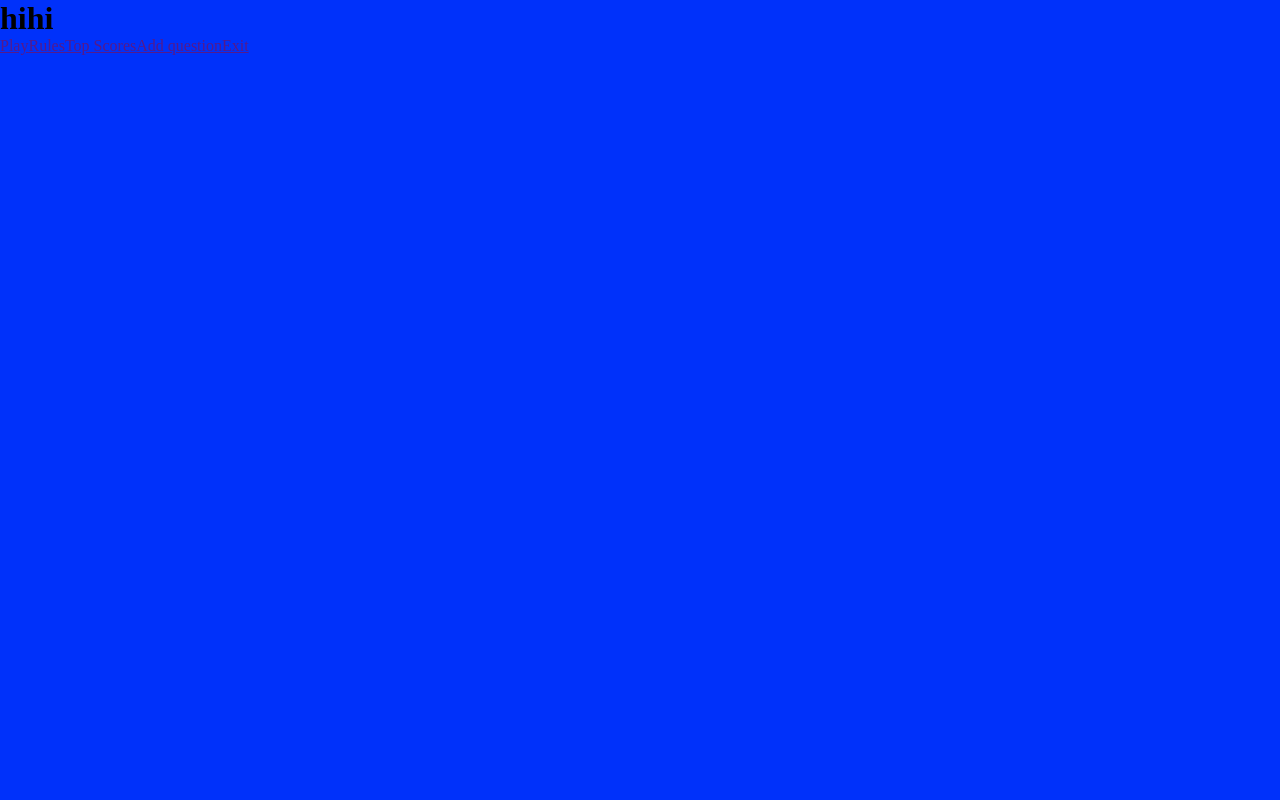
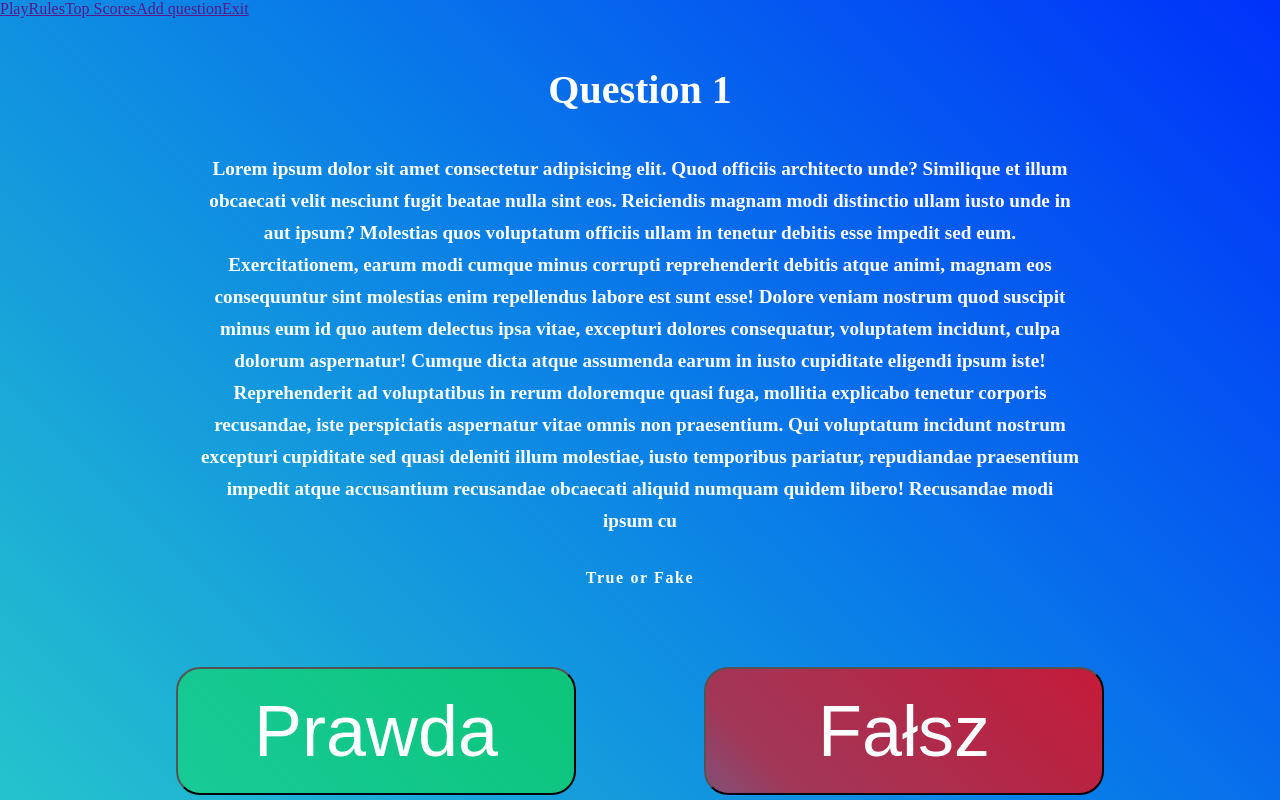
Before and after one commit to team-prstmw/hackaton-FE, a React (Create React App) app: page / in a window 1280 px wide. Built offline with nearby package versions, Linux system fonts and the light colour scheme; the HTML template or start-up script is replaced by a standard one.

Commit message:
Game view

```diff
--- /dev/null
+++ b/src/pages/GameView/GameView.module.scss
@@ -0,0 +1,65 @@
+.GameView {
+    background: linear-gradient(45deg, rgba(37,195,205,1) 0%, rgba(12,149,226,0.79) 50%, rgba(0,49,250,1) 100%);
+    color: #fff;
+    overflow: hidden;
+    height: 100vh;
+
+    .title{
+        font-size: 2.5rem;
+        padding-top: 3rem;
+        text-align: center;
+        margin-bottom: 2.5rem;
+    }
+
+    .information{
+        text-align: center;
+        padding: 0 200px;
+        margin: 0 auto;
+        font-weight: bold;
+        font-size: 1.2rem;
+        line-height: 2rem;
+        margin-bottom: 2rem;
+    }
+
+    .note{
+        text-align: center;
+        font-size: 1rem;
+        font-weight: bold;
+        letter-spacing: 0.1rem;
+    }
+
+    .buttons{
+        display: flex;
+        justify-content: center;
+        margin-top: 5rem;
+
+        .buttonTrue {
+            background: linear-gradient(45deg, rgba(5,255,0,0.28) 0%, rgba(5,255,0,0.46) 100%);
+            font-size: 4.5rem;
+            margin-right: 8rem;
+            width: 25rem;
+            height: 8rem;
+            border-radius: 1.5rem;
+            color: #fff;
+        }
+
+        .buttonTrue:hover {
+            background: #00ff00af;
+            cursor: pointer;
+        }
+
+        .buttonFalse {
+            background: linear-gradient(225deg, rgba(255,0,0,0.76) 0%, rgba(255,0,0,0.61) 82%, rgba(255,0,0,0.47) 100%);
+            font-size: 4.5rem;
+            width: 25rem;
+            height: 8rem;
+            border-radius: 1.5rem;
+            color: #fff;
+        }
+
+        .buttonFalse:hover {
+            background: #ff0000;
+            cursor: pointer;
+        }
+    }
+}
--- /dev/null
+++ b/src/pages/GameView/GameView.tsx
@@ -0,0 +1,60 @@
+import { useState } from "react";
+import styles from "./GameView.module.scss";
+import { Navbar } from "../../components/Navbar/Navbar";
+import question from "../../question.json";
+
+function GameView() {
+  const questions = question.data;
+  const [questID, setQuestId] = useState<number>(0);
+  const [score, setScore] = useState<number>(0);
+  const [answer, setAnswer] = useState<number | null>(null);
+
+  const handleClickTrue = () => {
+    setQuestId(questID + 1);
+    if (answer === 1) {
+      setScore(score + 1);
+    }
+  };
+
+  const handleClickFalse = () => {
+    setQuestId(questID + 1);
+    if (answer === 0) {
+      setScore(score + 1);
+    }
+  };
+
+  return (
+    <div className={styles.GameView}>
+      <Navbar />
+      <div>
+        {questions.map((quest, id) => {
+          console.log(questions.length);
+          if (questID === id) {
+            if (quest.type !== answer) {
+              setAnswer(quest.type);
+            }
+            return (
+              <div key={id.toString()}>
+                <h1 className={styles.title}>Question {id + 1}</h1>
+                <p className={styles.information}>{quest.question}</p>
+              </div>
+            );
+          }
+        })}
+        <p className={styles.note}>
+          True or Fake
+        </p>
+      </div>
+      <div className={styles.buttons}>
+        <button className={styles.buttonTrue} onClick={handleClickTrue}>
+          Prawda
+        </button>
+        <button className={styles.buttonFalse} onClick={handleClickFalse}>
+          Fałsz
+        </button>
+      </div>
+    </div>
+  );
+}
+
+export default GameView;
--- a/src/pages/HomePage/HomePage.tsx
+++ b/src/pages/HomePage/HomePage.tsx
@@ -1,11 +1,11 @@
 import { Navbar } from "../../components/Navbar/Navbar";
 import styles from "./HomePage.module.scss";
+import GameView from "../GameView/GameView";
 
 export function HomePage() {
   return (
     <div className={styles.homePage}>
-      <h1>hihi</h1>
-      <Navbar />
+      <GameView />
     </div>
   );
 }
--- /dev/null
+++ b/src/question.json
@@ -0,0 +1,21 @@
+{
+  "status": "success",
+  "data": [
+    {
+      "question": "Lorem ipsum dolor sit amet consectetur adipisicing elit. Quod officiis architecto unde? Similique et illum obcaecati velit nesciunt fugit beatae nulla sint eos. Reiciendis magnam modi distinctio ullam iusto unde in aut ipsum? Molestias quos voluptatum officiis ullam in tenetur debitis esse impedit sed eum. Exercitationem, earum modi cumque minus corrupti reprehenderit debitis atque animi, magnam eos consequuntur sint molestias enim repellendus labore est sunt esse! Dolore veniam nostrum quod suscipit minus eum id quo autem delectus ipsa vitae, excepturi dolores consequatur, voluptatem incidunt, culpa dolorum aspernatur! Cumque dicta atque assumenda earum in iusto cupiditate eligendi ipsum iste! Reprehenderit ad voluptatibus in rerum doloremque quasi fuga, mollitia explicabo tenetur corporis recusandae, iste perspiciatis aspernatur vitae omnis non praesentium. Qui voluptatum incidunt nostrum excepturi cupiditate sed quasi deleniti illum molestiae, iusto temporibus pariatur, repudiandae praesentium impedit atque accusantium recusandae obcaecati aliquid numquam quidem libero! Recusandae modi ipsum cu",
+      "type": 0
+    },
+    {
+      "question": "Lorem ipsum dolor sit amet consectetur adipisicing elit. Quod officiis architecto unde? Similique et illum obcaecati velit nesciunt fugit beatae nulla sint eos. Reiciendis magnam modi distinctio ullam iusto unde in aut ipsum? Molestias quos voluptatum officiis ullam in tenetur debitis esse impedit sed eum. Exercitationem, earum modi cumque minus corrupti reprehenderit debitis atque animi, magnam eos consequuntur sint molestias enim repellendus labore est sunt esse! Dolore veniam nostrum quod suscipit minus eum id quo autem delectus ipsa vitae, excepturi dolores consequatur, voluptatem incidunt, culpa dolorum aspernatur! Cumque dicta atque assumenda earum in iusto cupiditate eligendi ipsum iste! Reprehenderit ad voluptatibus in rerum doloremque quasi fuga, mollitia explicabo tenetur corporis recusandae, iste perspiciatis aspernatur vitae omnis non praesentium. Qui voluptatum incidunt nostrum excepturi cupiditate sed quasi deleniti illum molestiae, iusto temporibus pariatur, repudiandae praesentium impedit atque accusantium recusandae obcaecati aliquid numquam quidem libero! Recusandae modi ipsum cu",
+      "type": 0
+    },
+    {
+      "question": "Lorem ipsum dolor sit amet consectetur adipisicing elit. Quod officiis architecto unde? Similique et illum obcaecati velit nesciunt fugit beatae nulla sint eos. Reiciendis magnam modi distinctio ullam iusto unde in aut ipsum? Molestias quos voluptatum officiis ullam in tenetur debitis esse impedit sed eum. Exercitationem, earum modi cumque minus corrupti reprehenderit debitis atque animi, magnam eos consequuntur sint molestias enim repellendus labore est sunt esse! Dolore veniam nostrum quod suscipit minus eum id quo autem delectus ipsa vitae, excepturi dolores consequatur, voluptatem incidunt, culpa dolorum aspernatur! Cumque dicta atque assumenda earum in iusto cupiditate eligendi ipsum iste! Reprehenderit ad voluptatibus in rerum doloremque quasi fuga, mollitia explicabo tenetur corporis recusandae, iste perspiciatis aspernatur vitae omnis non praesentium. Qui voluptatum incidunt nostrum excepturi cupiditate sed quasi deleniti illum molestiae, iusto temporibus pariatur, repudiandae praesentium impedit atque accusantium recusandae obcaecati aliquid numquam quidem libero! Recusandae modi ipsum cu",
+      "type": 0
+    },
+    {
+      "question": "Lorem ipsum dolor sit amet consectetur adipisicing elit. Quod officiis architecto unde? Similique et illum obcaecati velit nesciunt fugit beatae nulla sint eos. Reiciendis magnam modi distinctio ullam iusto unde in aut ipsum? Molestias quos voluptatum officiis ullam in tenetur debitis esse impedit sed eum. Exercitationem, earum modi cumque minus corrupti reprehenderit debitis atque animi, magnam eos consequuntur sint molestias enim repellendus labore est sunt esse! Dolore veniam nostrum quod suscipit minus eum id quo autem delectus ipsa vitae, excepturi dolores consequatur, voluptatem incidunt, culpa dolorum aspernatur! Cumque dicta atque assumenda earum in iusto cupiditate eligendi ipsum iste! Reprehenderit ad voluptatibus in rerum doloremque quasi fuga, mollitia explicabo tenetur corporis recusandae, iste perspiciatis aspernatur vitae omnis non praesentium. Qui voluptatum incidunt nostrum excepturi cupiditate sed quasi deleniti illum molestiae, iusto temporibus pariatur, repudiandae praesentium impedit atque accusantium recusandae obcaecati aliquid numquam quidem libero! Recusandae modi ipsum cu",
+      "type": 0
+    }
+  ]
+}
```
